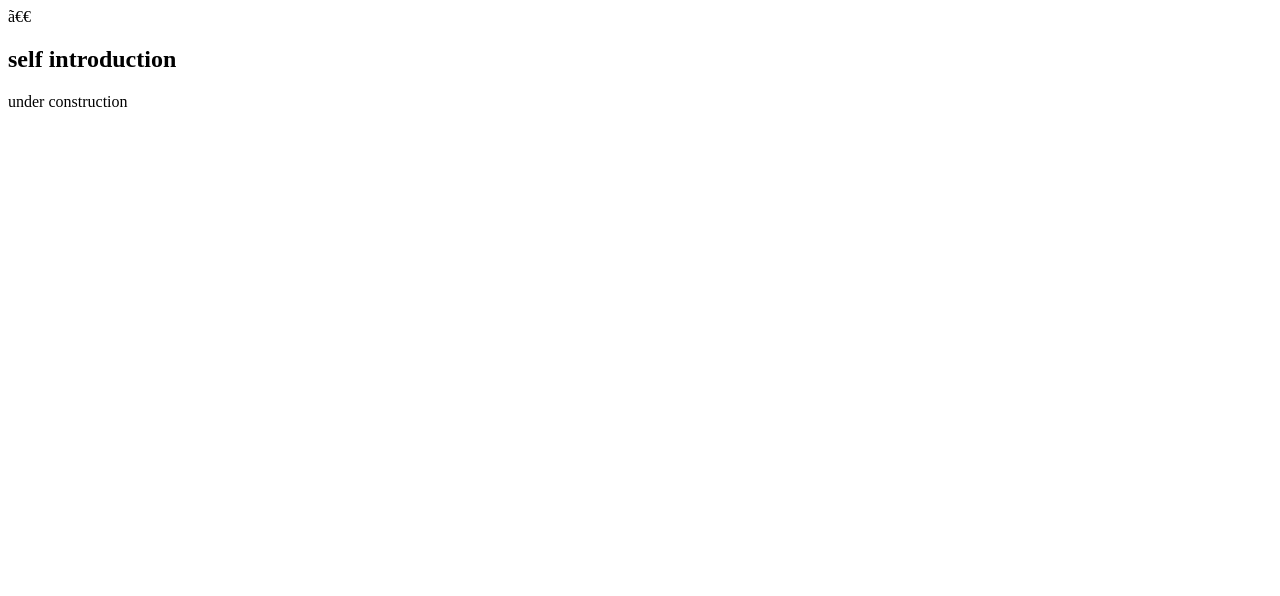
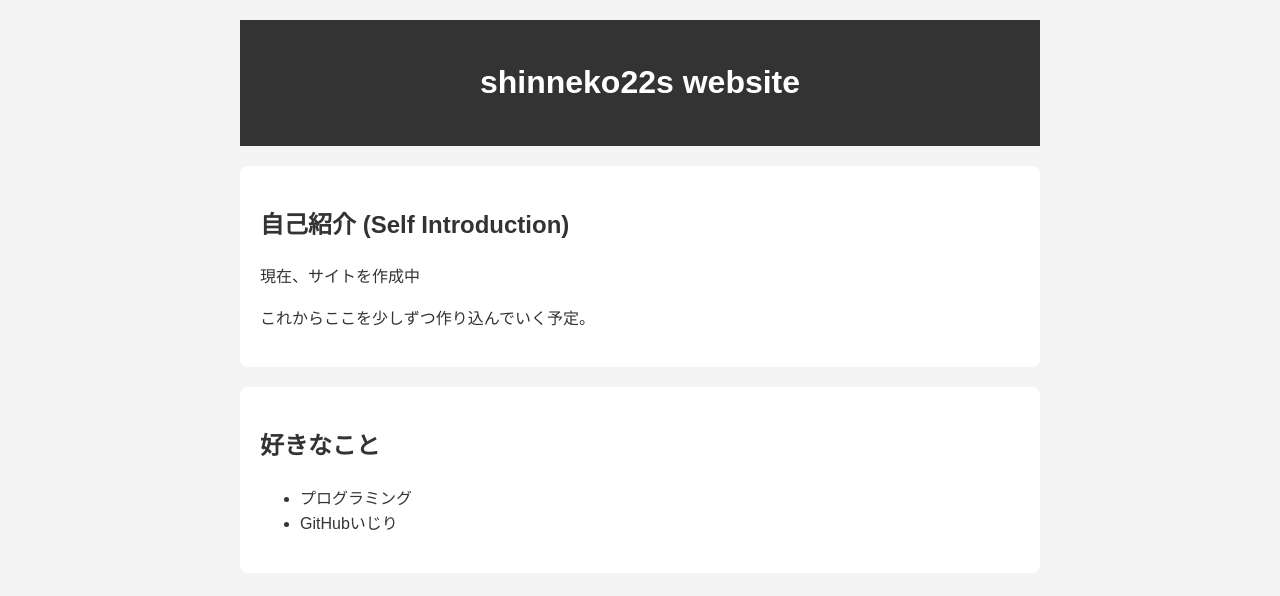
Before and after one commit to shin2225/shin2225.github.io, a plain HTML site: page index.html in a window 1280 px wide. Drawn offline with Linux system fonts and the light colour scheme.

Commit message:
Enhance index.html with structured content
Added header and sections for self-introduction and interests.

```diff
--- a/index.html
+++ b/index.html
@@ -1,14 +1,53 @@
 <!DOCTYPE html>
 <html lang="ja">
 <head>
-  <meta charset"UTF-8">
+  <meta charset="UTF-8">
   <meta name="viewport" content="width=device-width, initial-scale=1.0">
+  <title>shinneko22s website</title>
+
+  <style>
+    body {
+      font-family: sans-serif;
+      line-height: 1.6;
+      max-width: 800px;
+      margin: 0 auto;
+      padding: 20px;
+      background-color: #f4f4f4;
+      color: #333;
+    }
+    header {
+      background: #333;
+      color: #fff;
+      padding: 1rem;
+      text-align: center;
+    }
+    section {
+      background: #fff;
+      padding: 20px;
+      margin-top: 20px;
+      border-radius: 8px;
+    }
+  </style>
 </head>
-<title>shinneko22s website</title>
-<head>
 <body>
-　<h2>self introduction</h2>
-  <p>under construction</p>
+
+  <header>
+    <h1>shinneko22s website</h1>
+  </header>
+
+  <section>
+    <h2>自己紹介 (Self Introduction)</h2>
+    <p>現在、サイトを作成中</p>
+    <p>これからここを少しずつ作り込んでいく予定。</p>
+  </section>
+
+  <section>
+    <h2>好きなこと</h2>
+    <ul>
+      <li>プログラミング</li>
+      <li>GitHubいじり</li>
+    </ul>
+  </section>
+
 </body>
-
 </html>
```
